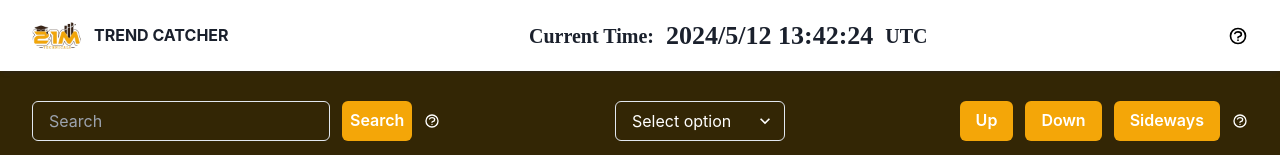
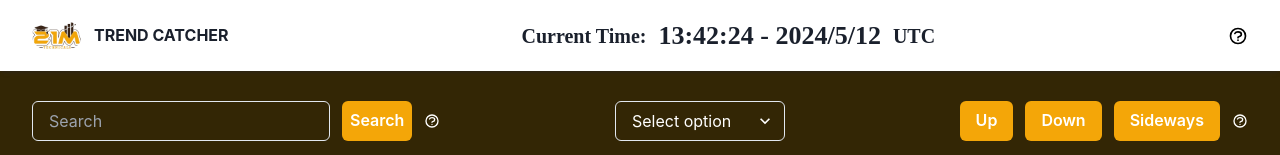
Before and after one commit to Bloom-Byte/ema-screener-fe, a Next.js app: page / in a window 1280 px wide. Shown: the top 155 px of the page. Built offline with nearby package versions, Linux system fonts and the light colour scheme; no server answers.

Commit message:
updated time on nav

```diff
--- a/app/components/Navbar/Navbar.jsx
+++ b/app/components/Navbar/Navbar.jsx
@@ -24,7 +24,7 @@ const Navbar = () => {
   var now = moment.utc();
 
   // Format the current UTC time in hours, minutes, and seconds
-  var formattedTime = now.format("yy/M/D HH:mm:ss");
+  var formattedTime = now.format("HH:mm:ss - yy/M/D");
 
   return (
     <div
```
